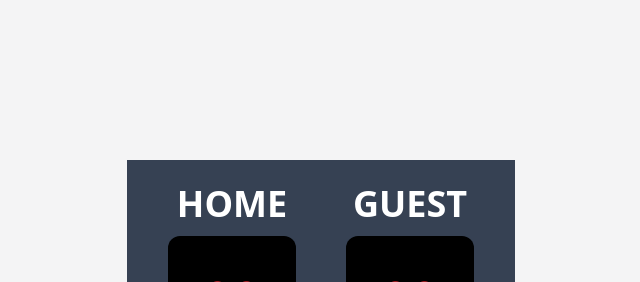
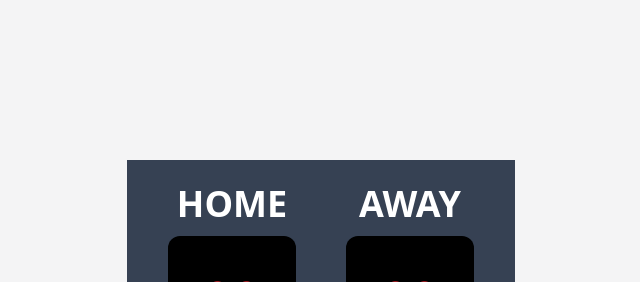
Before and after one commit to renzyntn/Scoreboard-ft-tailwind-css, a website: page Scoreboard/public/index.html in a window 1280 px wide. Shown: the top 282 px of the page, 319-959 px from the left. Drawn offline with Linux system fonts and the light colour scheme.

Commit message:
Changed "Guest" to "Away"

```diff
--- a/Scoreboard/public/index.html
+++ b/Scoreboard/public/index.html
@@ -16,7 +16,7 @@
             <div id="h-score" class="bg-black rounded-xl mt-1 py-10 text-red-500 text-5xl font-mono w-32 h-32 mx-auto">00</div>
           </div>
           <div class="text-center w-1/2">
-            <h2 class="text-4xl font-semibold py-2 text-white">GUEST</h2>
+            <h2 class="text-4xl font-semibold py-2 text-white">AWAY</h2>
             <div id="g-score" class="bg-black rounded-xl mt-1 py-10 text-red-500 text-5xl font-mono w-32 h-32 mx-auto">00</div>
           </div>
 
```
